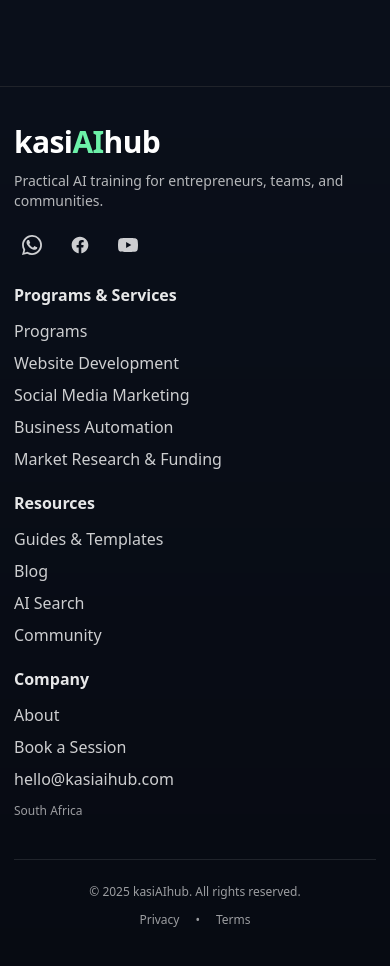
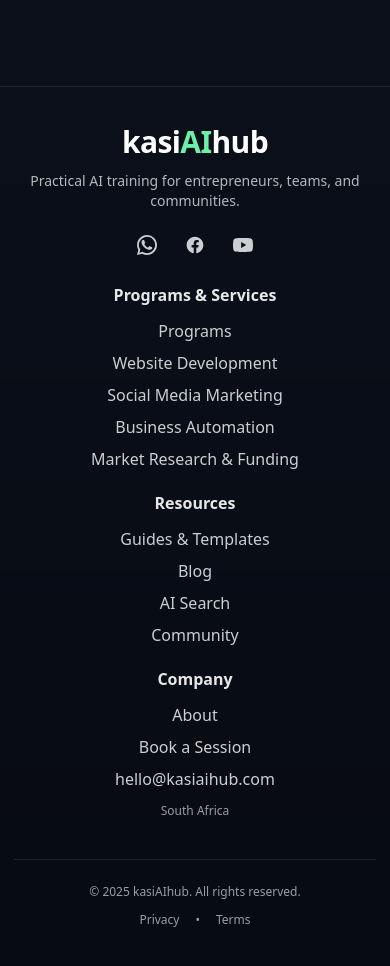
Before and after one commit to MilkCyberCreatives/kasi-ai-hub, a Next.js app: page / in a window 390 px wide. Shown: the part 10320-11286 px from the top of the page. Built offline with nearby package versions, Linux system fonts and the light colour scheme.

Commit message:
Footer Mobile Centre

```diff
--- a/src/components/Footer.tsx
+++ b/src/components/Footer.tsx
@@ -8,7 +8,7 @@ export default function Footer() {
     <footer className="mt-16 border-t border-white/10 bg-gradient-to-b from-transparent to-black/30">
       <div className="mx-auto max-w-7xl px-4 py-10">
         {/* Top */}
-        <div className="grid gap-10 md:grid-cols-4">
+        <div className="grid gap-10 md:grid-cols-4 place-items-center md:place-items-start text-center md:text-left">
           {/* Brand */}
           <div>
             <Link href="/" className="inline-flex items-center">
@@ -21,12 +21,12 @@ export default function Footer() {
                 <span className="text-white">hub</span>
               </span>
             </Link>
-            <p className="mt-3 text-sm text-white/70">
+            <p className="mt-3 text-sm text-white/70 max-w-sm">
               Practical AI training for entrepreneurs, teams, and communities.
             </p>
 
             {/* Socials */}
-            <div className="mt-4 flex items-center gap-3">
+            <div className="mt-4 flex items-center justify-center md:justify-start gap-3">
               <a
                 href="https://wa.me/message"
                 target="_blank"
```
